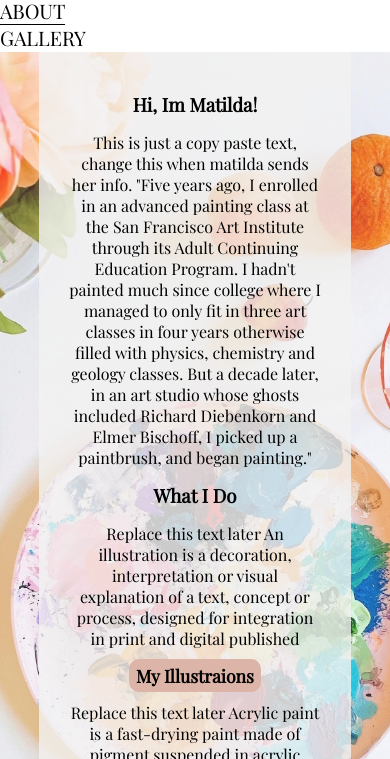
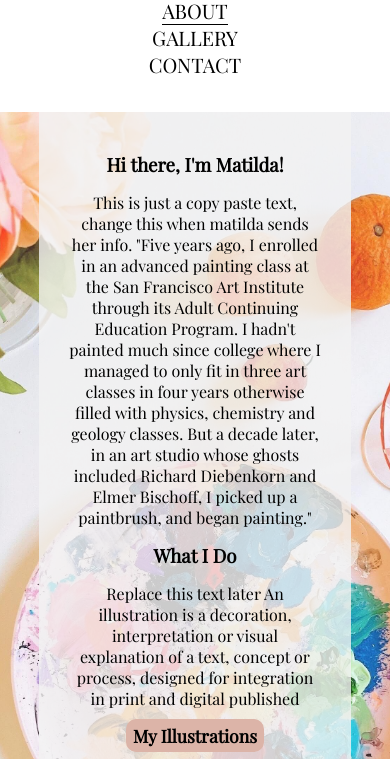
Before and after one commit to Ajn0r/matilda-illustration, a plain HTML site: page about.html in a window 390 px wide. Shown: the part 83-842 px from the top of the page. Drawn offline with nearby package versions, Linux system fonts and the light colour scheme; a web font is replaced by a local one.

Commit message:
add styles to main so nav fits on small screens

```diff
--- a/about.html
+++ b/about.html
@@ -44,7 +44,7 @@
         <!-- The main about section -->
         <div class="about-container">
             <div class="about-me">
-                <h3 class="about-header">Hi, Im Matilda!</h3>
+                <h3 class="about-header">Hi there, I'm Matilda!</h3>
                 <p class="about-text">
                     This is just a copy paste text, change this when matilda sends her info.
                     "Five years ago, I enrolled in an advanced painting class at the San Francisco Art Institute
@@ -62,7 +62,7 @@
                     concept or process, designed for integration in print and digital published</p>
                 <a href="#" class="gallery-link"
                     aria-label="If you click this it will take you to the gallery page that shows my illustraions">
-                    My Illustraions</a>
+                    My Illustrations</a>
                 <p class="about-text">
                     Replace this text later
                     Acrylic paint is a fast-drying paint made of pigment suspended in acrylic polymer
--- a/assets/css/style.css
+++ b/assets/css/style.css
@@ -45,6 +45,7 @@ body {
 */
 .nav-list {
     list-style: none;
+    text-align: center;
 }
 
 .nav-list-link {
@@ -69,6 +70,7 @@ main {
     display: flex;
     justify-content: center;
     align-items: center;
+    margin-top: 10rem;
 }
 .im-matilda {
     font-size: 6rem;
@@ -181,6 +183,12 @@ main {
 }
 
 /* End of footer styles */
+/* Media for small screens - controls the nav */
+@media screen and (max-width: 750px) {
+    main {
+      margin-top: 6rem;
+    }
+  }
 
 /* Media for medium to large screens */
 @media screen and (min-width: 750px) {
```
Also changed, not shown: index.html (+1 -1 lines).
